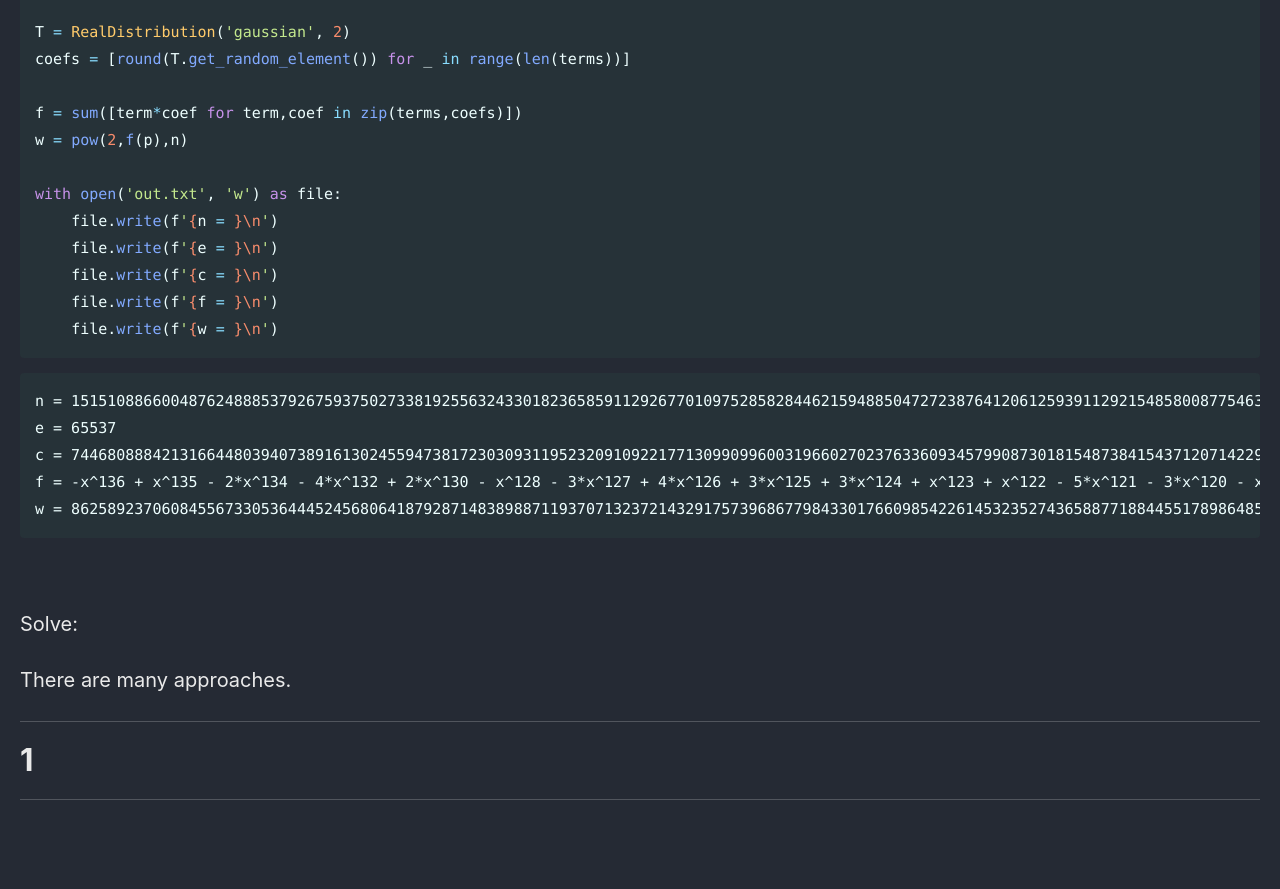
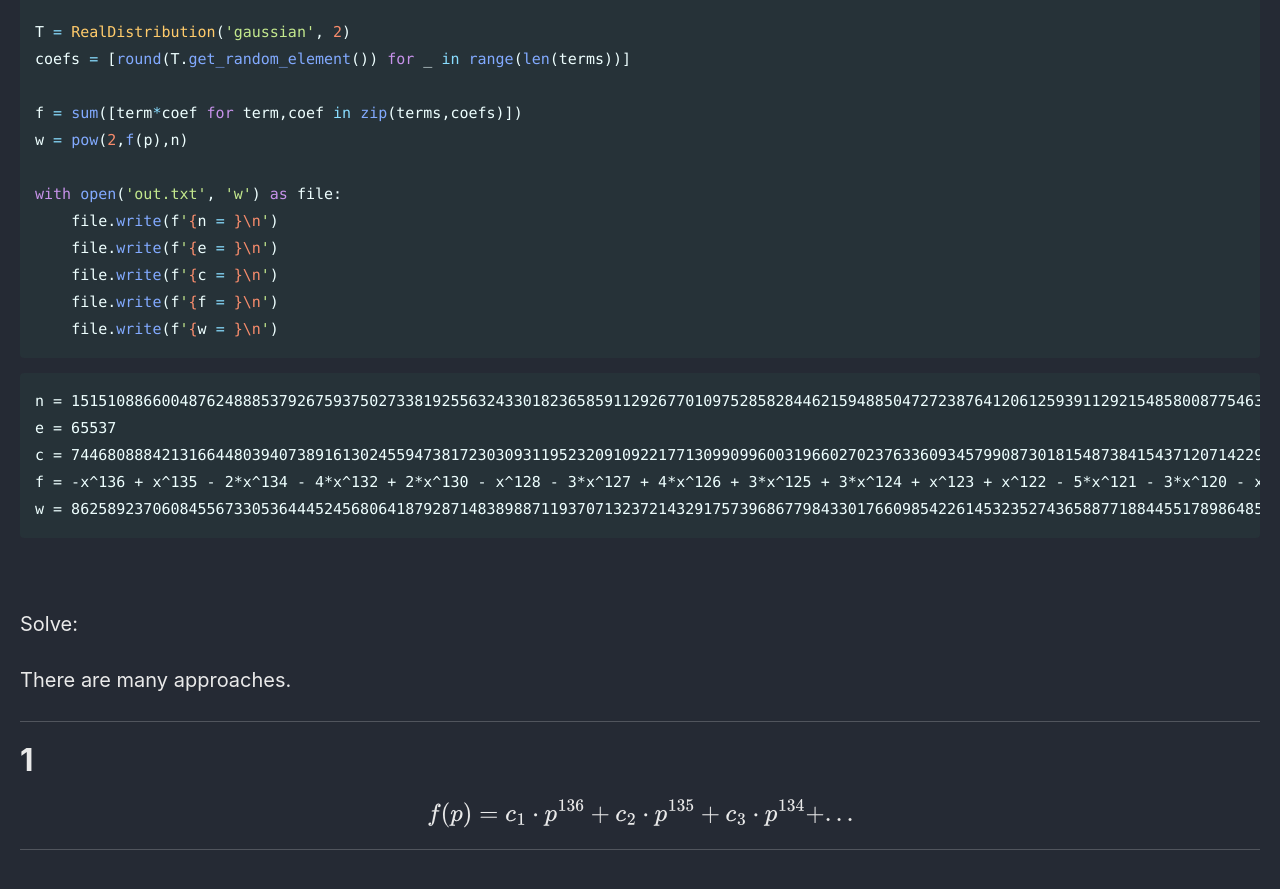
Before and after one commit to Connor-McCartney/Connor-McCartney.github.io, a Jekyll site: the page built from _pages/cryptography/other/univariate-ImaginaryCTF54.md, in a window 1280 px wide and 900 px high, scrolled down 688 px. Shown: the top 889 px of the window. Built offline with Jekyll 4.4.1, drawn with Linux system fonts in a browser that asks for light colours; cached includes are drawn as plain includes; before the commit the page ends 1538 px from its top, so only the background shows below that.

Commit message:
Update univariate-ImaginaryCTF54.md

```diff
--- a/_pages/cryptography/other/univariate-ImaginaryCTF54.md
+++ b/_pages/cryptography/other/univariate-ImaginaryCTF54.md
@@ -56,4 +56,10 @@ There are many approaches.
 
 # 1
 
+
+$$
+f(p) = c_1 \cdot p^{136} + c_2 \cdot p^{135} + c_3 \cdot p^{134} + ...
+$$
+
+
 ---
```
